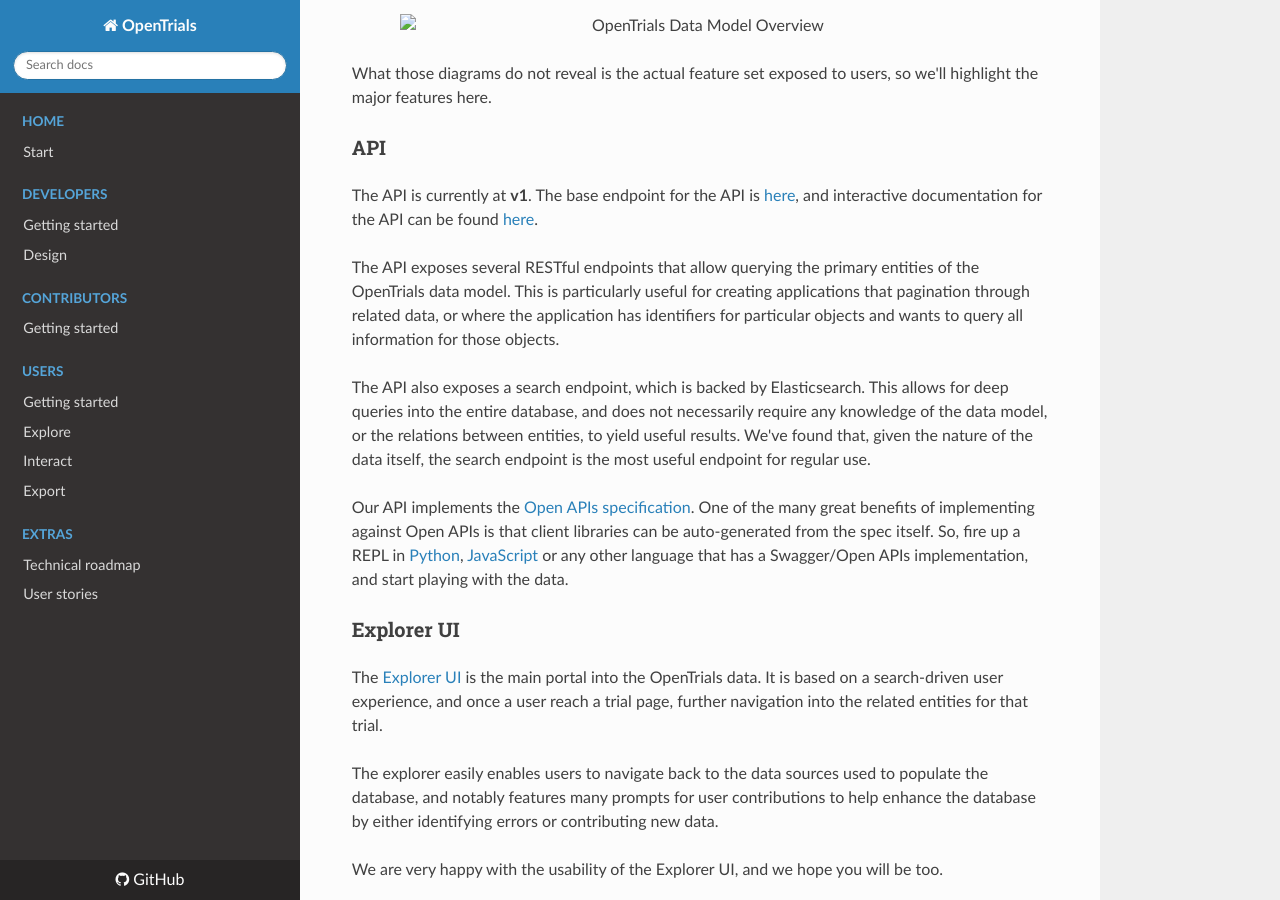
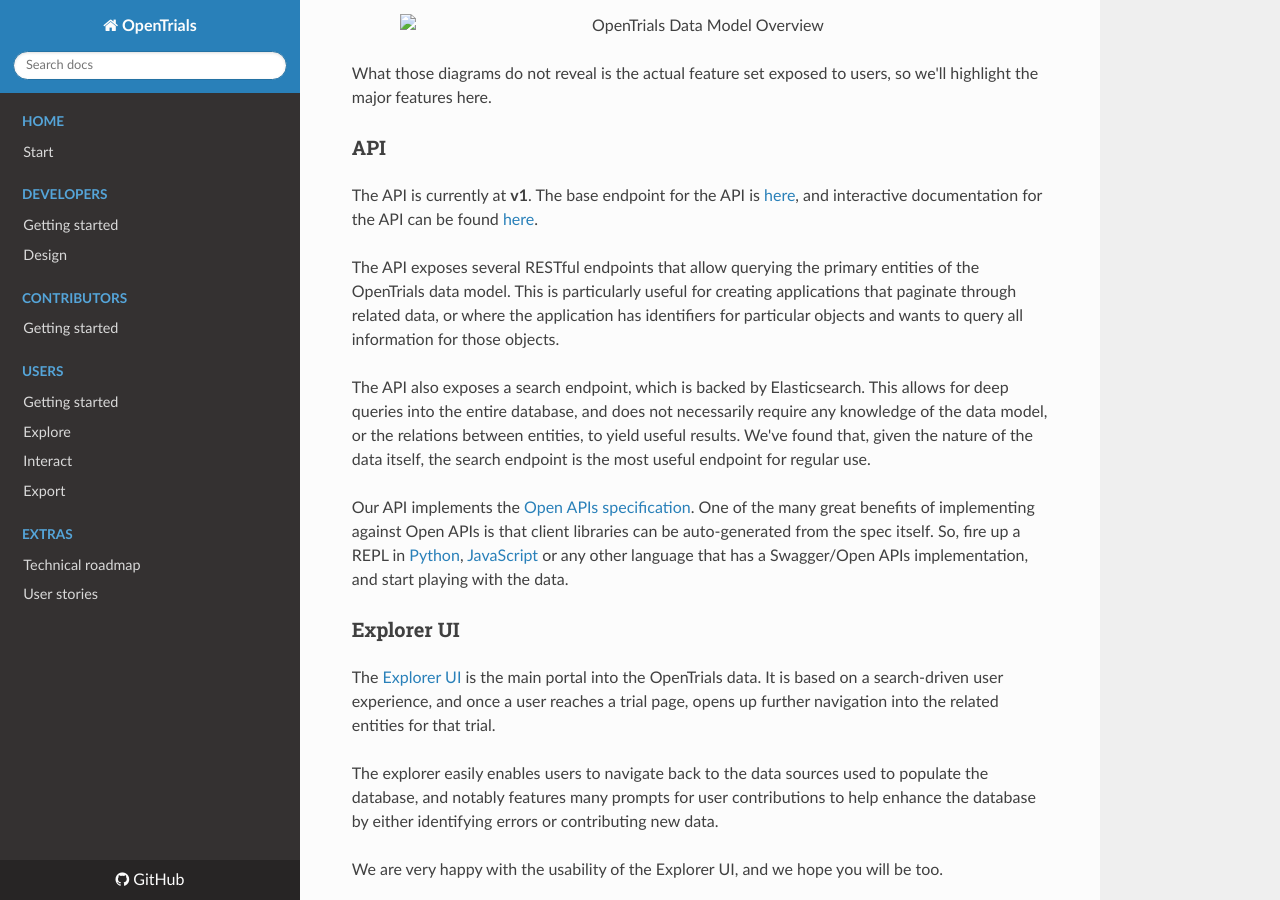
Before and after one commit to opentrials/docs, an MkDocs documentation site: the page built from docs/extras/beta/index.md, in a window 1280 px wide and 900 px high, scrolled down 706 px. Built offline with MkDocs 1.6.1, drawn with Linux system fonts in a browser that asks for light colours; nearby versions of some CDN libraries; old or Windows-style settings are respelled for this version of MkDocs.

Commit message:
Update index.md
minor typos fixed

```diff
--- a/docs/extras/beta/index.md
+++ b/docs/extras/beta/index.md
@@ -24,7 +24,7 @@ What those diagrams do not reveal is the actual feature set exposed to users, so
 
 The API is currently at **v1**. The base endpoint for the API is [here](http://api.opentrials.net/v1/), and interactive documentation for the API can be found [here](http://api.opentrials.net/v1/docs/).
 
-The API exposes several RESTful endpoints that allow querying the primary entities of the OpenTrials data model. This is particularly useful for creating applications that pagination through related data, or where the application has identifiers for particular objects and wants to query all information for those objects.
+The API exposes several RESTful endpoints that allow querying the primary entities of the OpenTrials data model. This is particularly useful for creating applications that paginate through related data, or where the application has identifiers for particular objects and wants to query all information for those objects.
 
 The API also exposes a search endpoint, which is backed by Elasticsearch. This allows for deep queries into the entire database, and does not necessarily require any knowledge of the data model, or the relations between entities, to yield useful results. We've found that, given the nature of the data itself, the search endpoint is the most useful endpoint for regular use.
 
@@ -32,7 +32,7 @@ Our API implements the [Open APIs specification](https://openapis.org). One of t
 
 ### Explorer UI
 
-The [Explorer UI](https://explorer.opentrials.net) is the main portal into the OpenTrials data. It is based on a search-driven user experience, and once a user reach a trial page, further navigation into the related entities for that trial.
+The [Explorer UI](https://explorer.opentrials.net) is the main portal into the OpenTrials data. It is based on a search-driven user experience, and once a user reaches a trial page, opens up further navigation into the related entities for that trial.
 
 The explorer easily enables users to navigate back to the data sources used to populate the database, and notably features many prompts for user contributions to help enhance the database by either identifying errors or contributing new data.
 
```
